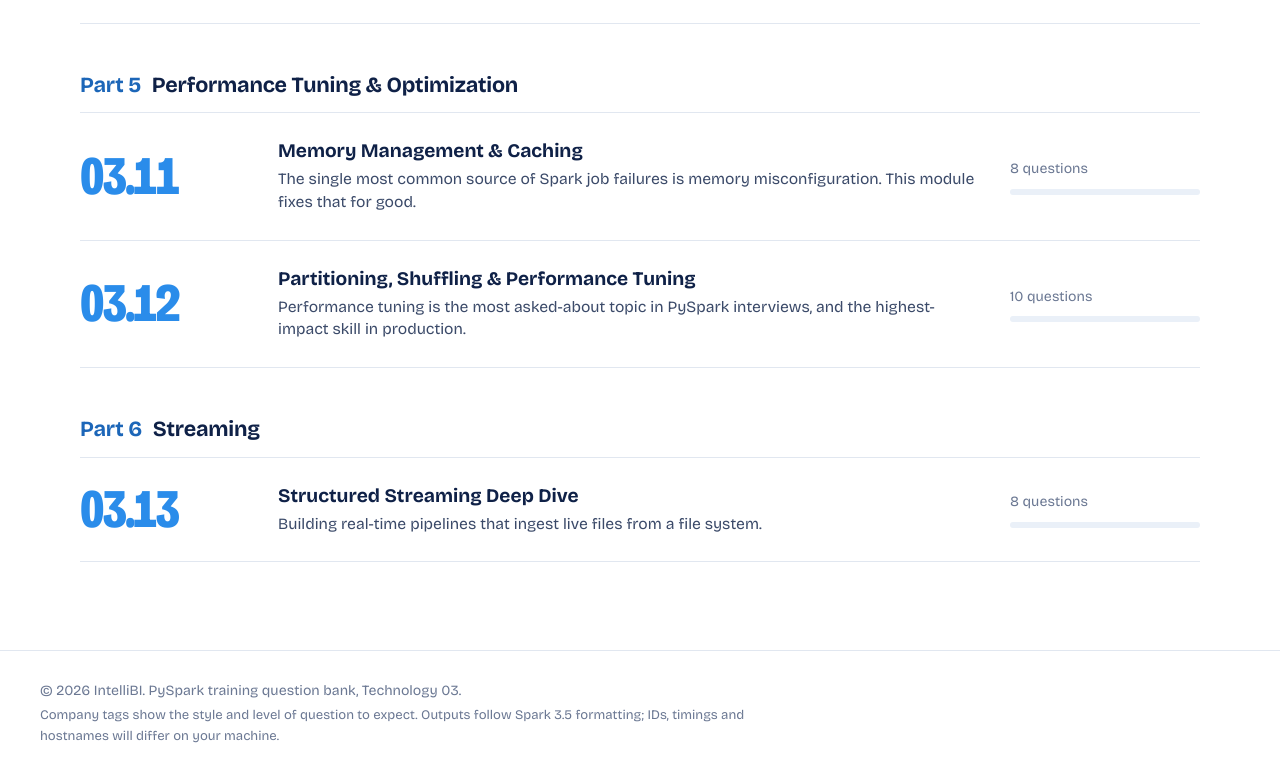
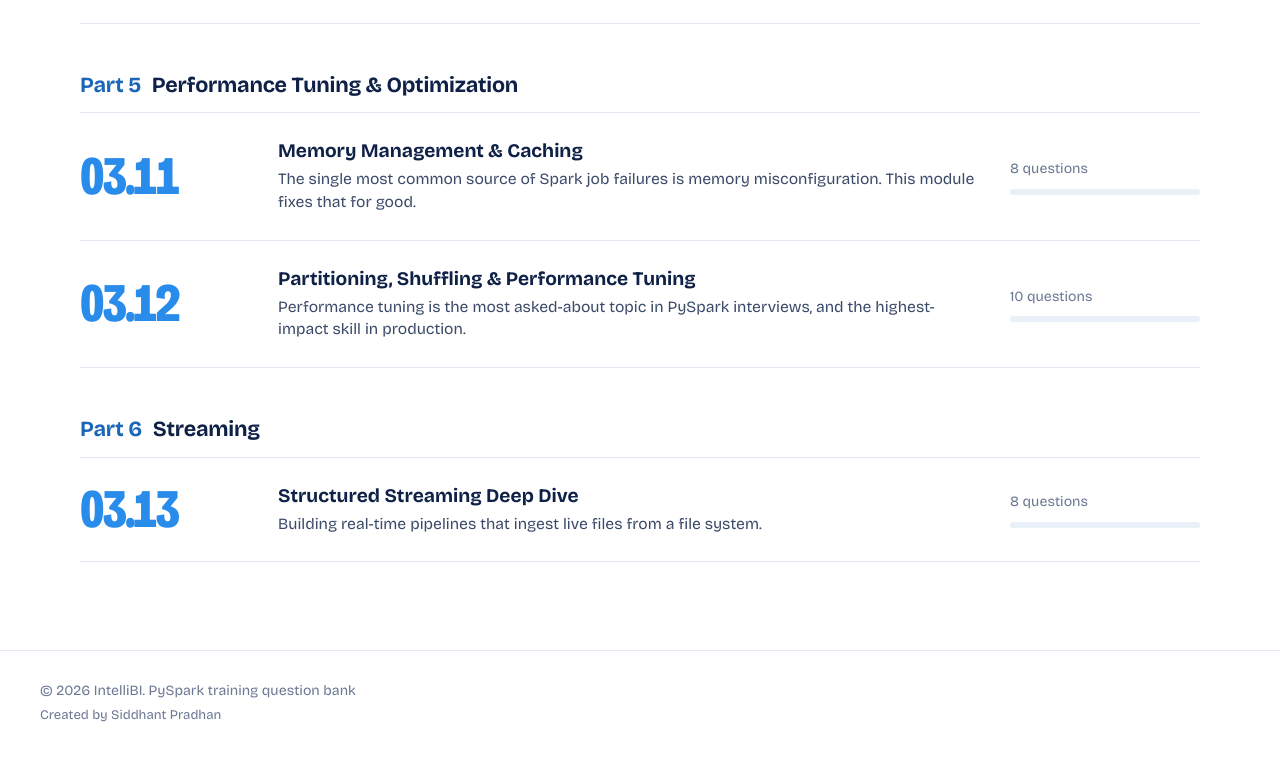
Before and after one commit to siddhant2202/PySpark, a plain HTML site: page index.html in a window 1280 px wide. Shown: the part 2203-2985 px from the top of the page. Drawn offline with nearby package versions, Linux system fonts and the light colour scheme.

Commit message:
Update index.html

```diff
--- a/index.html
+++ b/index.html
@@ -2899,8 +2899,8 @@ print(query.isActive)</code></pre></figure><div class="why"><p class="reveal-lab
   </main>
 </div>
 <footer class="foot">
-  <p>© 2026 IntelliBI. PySpark training question bank, Technology 03.</p>
-  <p class="fine">Company tags show the style and level of question to expect. Outputs follow Spark 3.5 formatting; IDs, timings and hostnames will differ on your machine.</p>
+  <p>© 2026 IntelliBI. PySpark training question bank</p>
+  <p class="fine">Created by Siddhant Pradhan</p>
 </footer>
 <script>(function () {
   "use strict";
```
